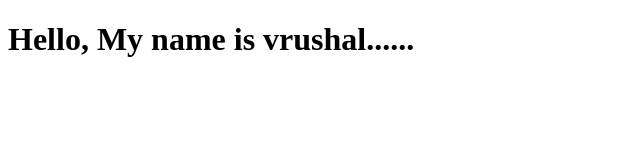
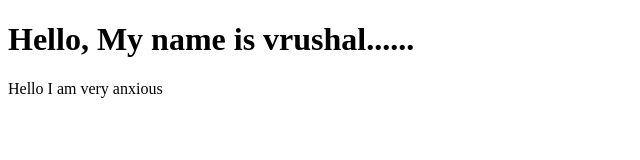
Before and after one commit to Vrushal-pandhare9480/Practice, a plain HTML site: page index.html in a window 1280 px wide. Shown: the whole page, without its empty margins (0-640 px from the left). Drawn offline with Linux system fonts and the light colour scheme.

Commit message:
New para

```diff
--- a/index.html
+++ b/index.html
@@ -7,5 +7,6 @@
 </head>
 <body>
     <h1>Hello, My name is vrushal......</h1>
+    <p>Hello I am very anxious</p>
 </body>
 </html>
```
